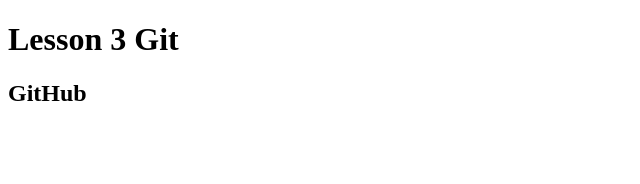
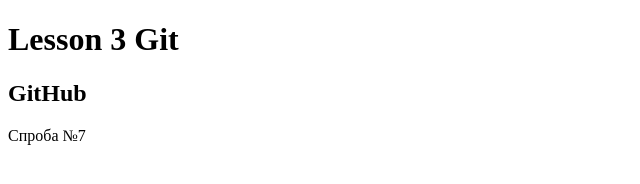
Before and after one commit to PersoLimonia/Kochko_Lesson_3, a plain HTML site: page index.html in a window 1280 px wide. Shown: the whole page, without its empty margins (0-640 px from the left). Drawn offline with Linux system fonts and the light colour scheme.

Commit message:
add paragraph

```diff
--- a/index.html
+++ b/index.html
@@ -9,5 +9,6 @@
 <body>
     <h1>Lesson 3 Git</h1>
     <h2>GitHub</h2>
+    <p>Спроба №7</p>
 </body>
 </html>
```
